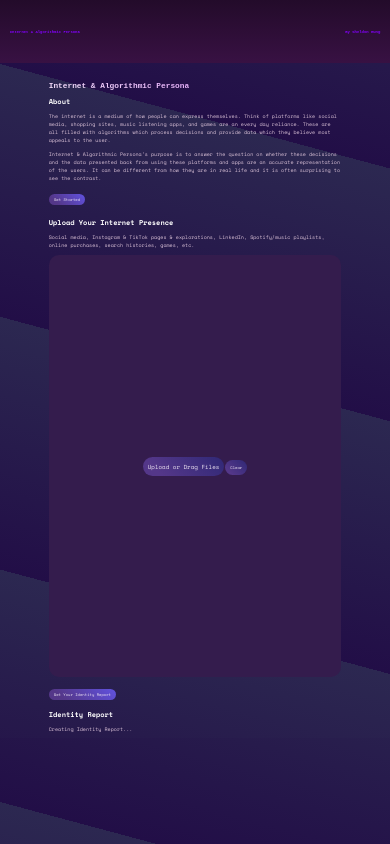
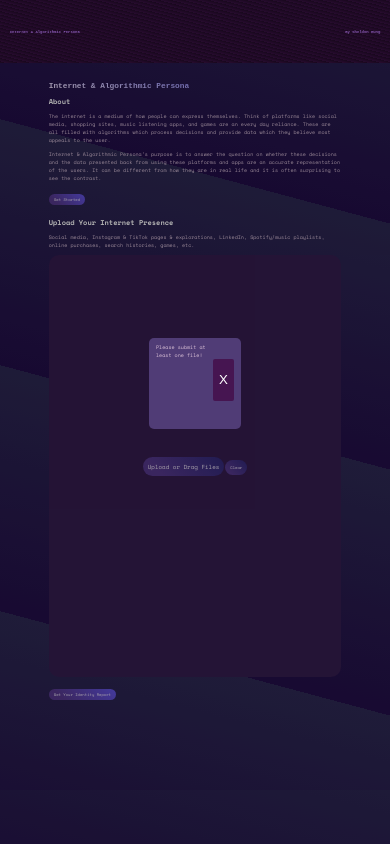
Before and after one commit to sheldonwuhung/InternetAlgorithmicPersona, a website: page index.html in a window 390 px wide. Both pictures are taken after a click on the button "Get Your Identity Report". Drawn offline with nearby package versions, Linux system fonts and the light colour scheme; no server answers; a web font is replaced by a local one.

Commit message:
design & file requirement

```diff
--- a/frontend/active.css
+++ b/frontend/active.css
@@ -7,7 +7,7 @@ nav {
     width: 100vw;
     height: 7.5vh;
     background-color: #efccff;
-    background-image: linear-gradient(to top, #381143 0%, #230b2a 100%);
+    background-image: repeating-linear-gradient(15deg, #381143 5%, #230b2a 7%);
     display: grid;
     grid-template-columns: 50% 50%;
 
@@ -41,13 +41,14 @@ body {
     font-size: 1vw;
 
     background-color: #D9D9D9;
-    background-image: repeating-linear-gradient(15deg, #220e47 20%,#2c2851 50%);
+    background-image: repeating-linear-gradient(15deg, #220e47 20%,#2c2851 47.5%);
 
     div.main-div {
 
         z-index: 0;
 
         padding-top: 9vh;
+        padding-bottom: 10vh;
         width: 100vw;
 
         #section-3 {
@@ -61,6 +62,10 @@ body {
             * {
                 margin-top: 2%;
                 margin-bottom: 2%;
+            }
+
+            #identity-report-header {
+                display: none;
             }
 
             #get-started-button, #try-again-button {
@@ -166,6 +171,51 @@ body {
 
 }
 
+#popup-div {
+    display: none;
+    position: fixed;
+    width: 100vw;
+    height: 100vh;
+    background-color: rgba(0, 0, 0, .3);
+
+    z-index: 3;
+
+    /* * {border: solid 5px black} */
+
+    #popup-container {
+        width: 20%;
+        height: 10%;
+
+        margin-top: 40vh;
+        margin-bottom: 30vh;
+        margin-left: auto;
+        margin-right: auto;
+        padding: 1.75%;
+        padding-top: 0%;
+
+        display: flex;
+        gap: 2.5%;
+        font-size: em;
+        border: 0px;
+        border-radius: 5px;
+
+        background-color: #503c76;
+
+        #popup-button {
+            margin-top: auto;
+            margin-bottom: auto;
+            height: 50%;
+
+            border: 0px;
+            border-radius: 2px;
+
+            background-color: rgb(70, 21, 81);
+            color: #ffffff;
+        }
+
+    }
+
+}
 
 h1 {
     /* margin-top: 7.5%; */
@@ -173,7 +223,7 @@ h1 {
     font-family: 'Martian Mono', monospace;
     text-align: left;
     color:#ffffff;
-    background-image: linear-gradient(10deg, #f2e2f7 0%, #df80ff 100%);
+    background-image: linear-gradient(10deg, #f2e2f7 0%, #5456ff 100%);
 
     background-clip: text;
     -webkit-background-clip: text;
@@ -195,7 +245,7 @@ h3 {
     font-size: 1em;
     font-family: 'Martian Mono', monospace;
     text-align: left;
-    color: #8400ff;
+    color: #c17eff;
     /* background-color: beige; */
 }
 
--- a/frontend/frontend.js
+++ b/frontend/frontend.js
@@ -1,6 +1,14 @@
 const dataP = document.getElementById("data-p");
 const tryAgainButton = document.getElementById("try-again-button");
 const getReportButton = document.getElementById("get-report-button");
+const identityReportHeader = document.getElementById("identity-report-header");
+
+const popupDiv = document.getElementById("popup-div");
+const popupContainer = document.getElementById("popup-container");
+const popupButton = document.getElementById("popup-button");
+
+const popupItems = [popupDiv, popupContainer, popupButton];
+
 const header_2 = document.getElementById("first-scroll");
 
 let sending = false;
@@ -39,14 +47,41 @@ function fileToBase64(file) {
   });
 }
 
+function changeReportButtonText() {
+  getReportButton.innerHTML = "Please submit at least one file";
+  setTimeout(() => {
+    getReportButton.innerHTML = "Get Your Identity Report";
+  }, 2000);
+}
+
+function togglePopup(statement) {
+  let displayType = "none";
+
+  popupItems.forEach(item => {
+
+    if (statement) displayType = "block";
+    if (item == popupContainer) displayType = "flex";
+
+    item.style.display = displayType;
+  });
+}
 async function send() {
   if (sending) {
     console.log("Please wait before submitting another request");
     return;
   }
+
   sending = true;
   const input = document.getElementById("file-input");
   const files = input.files;
+
+  if (files.length == 0) {
+    sending = false;
+    console.log("Please submit at least one file!")
+    // changeReportButtonText();
+    togglePopup(true);
+    return;
+  }
 
   dataP.style.display = "block";
   dataP.textContent = "Creating Identity Report...";
@@ -78,6 +113,7 @@ async function send() {
 
       dataP.innerHTML = data.result;
 
+      identityReportHeader.display = "block"
       tryAgainButton.style.display = "inline";
       // console.log(data.result);
   } catch (error) {
@@ -90,3 +126,4 @@ async function send() {
 
 getReportButton.addEventListener('click', () => send());
 tryAgainButton.addEventListener('click', () => tryAgain());
+popupButton.addEventListener('click', () => togglePopup(false));
--- a/index.html
+++ b/index.html
@@ -13,6 +13,13 @@
 </head>
 
 <body>
+
+    <div id="popup-div">
+        <div id="popup-container">
+            <p id="popup-text">Please submit at least one file!</p>
+            <button id="popup-button">X</button>
+        </div>
+    </div>
 
     <nav id="nav">
         <div id="nav-div1">
@@ -69,7 +76,7 @@
         </section>
 
         <section id="section-3" class="section-container margin-center">
-            <h2 class="margin-center">Identity Report</h2>
+            <h2 id="identity-report-header" class="margin-center">Identity Report</h2>
             <p id="data-p">Creating Identity Report...</p>
             <button id="try-again-button">Try Again</button>
         </section>
```
